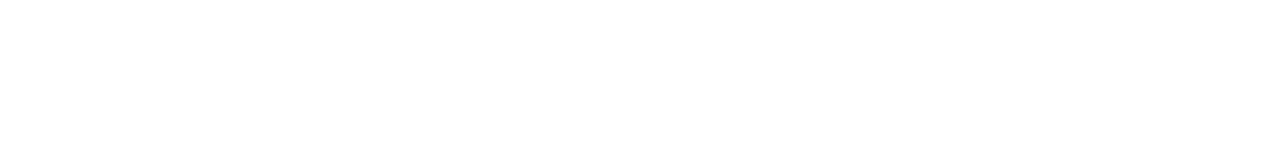
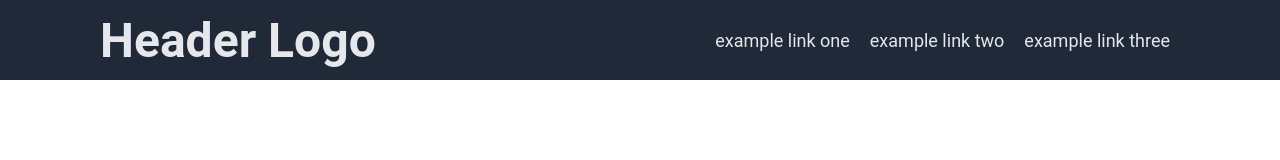
Before and after one commit to armonaDC/Odin-Landing-Page, a plain HTML site: page index.html in a window 1280 px wide. Drawn offline with Linux system fonts and the light colour scheme.

Commit message:
Header section finished

```diff
--- a/index.html
+++ b/index.html
@@ -7,5 +7,14 @@
     </head>
 
     <body>
+        <div class="hero-head">
+            <div class="header-logo"><h1>Header Logo</h1></div>
+            <div class="spacer"></div>
+            <div class="header-links">
+            <a href="https://en.wikipedia.org/wiki/Unknot">example link one</a>
+            <a href="https://en.wikipedia.org/wiki/Mr._Ouch">example link two</a>
+            <a href="https://en.wikipedia.org/?title=Unwritten_rule&redirect=no">example link three</a>
+            </div>
+        </div>
     </body>
 </html>
--- a/style.css
+++ b/style.css
@@ -0,0 +1,46 @@
+*{
+    box-sizing: border-box;
+    /* outline: 2px solid red; */
+}
+
+body{
+    font-family: 'Roboto', Arial;
+    margin: 0;
+    padding: 0;
+}
+
+/*below is for the topmost section of the page*/
+div.hero-head{
+    display: flex;
+    align-items: center;
+    background-color: #1F2937;
+    color: #E5E7EB;
+    height: 80px;
+}
+
+div.hero-head > div{
+    display: flex;
+    white-space: nowrap;
+}
+
+div.hero-head > .spacer{ /*spacer that shrinks as the window shrinks horizontally*/
+    height: 10px;
+    width: 900px;
+    flex: 0 1 auto /*grow 0, shrink 1, auto basis*/
+}
+
+div.hero-head > div.header-links{
+    margin-right: 100px;
+}
+
+div.hero-head > div.header-logo{
+    margin-left: 100px;
+    font-size: 24px;
+}
+
+div.hero-head > div > a{
+    margin: 10px;
+    color: #E5E7EB;
+    text-decoration: none;
+    font-size: 18px;
+}
```
Lines whose indentation alone changed are shown as unchanged.
